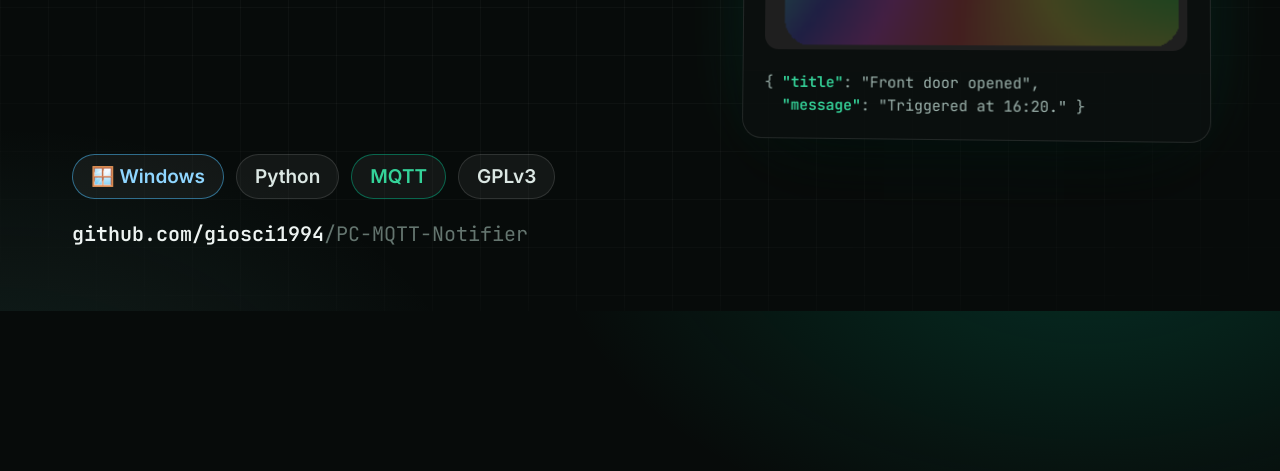
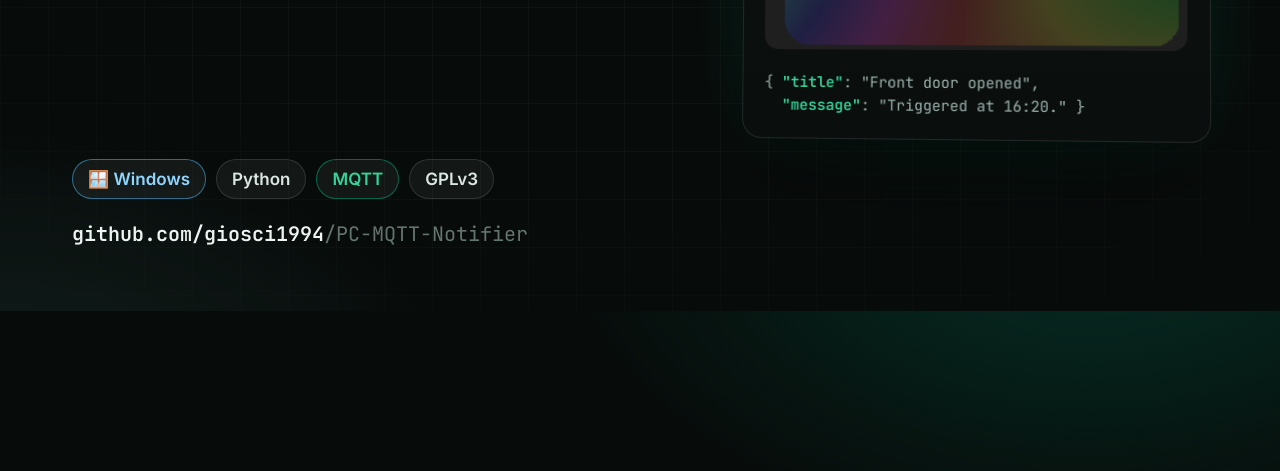
Before and after one commit to giosci1994/PC-MQTT-Notifier, a plain HTML site: page docs/social-preview.html in a window 1280 px wide. Shown: the part 329-800 px from the top of the page. Drawn offline with Linux system fonts and the light colour scheme.

Commit message:
Social preview: badges on one line
Co-Authored-By: Claude Opus 5.5 <noreply@anthropic.com>
Claude-Session: https://claude.ai/code/session_01P3PuAEpoSMBHddf1ZE2k7F

```diff
--- a/docs/social-preview.html
+++ b/docs/social-preview.html
@@ -125,6 +125,9 @@
     }
 
 
+    .badges { flex-wrap: nowrap; gap: 10px; }
+    .badge { font-size: 17px; padding: 9px 15px; white-space: nowrap; }
+
     .shot { display:block; width:100%; padding:22px; background:#0b0f0e; } .shot img { display:block; width:100%; border-radius:14px; }
     .payload { padding: 0 22px 22px; font-family:'JetBrains Mono',monospace; font-size:15px; color:#9db3ad; line-height:1.5; } .payload b { color:#34d399; font-weight:600; }
     h1 { font-size: 64px; white-space: nowrap; }
```
Also changed, not shown: docs/social-preview.png.
